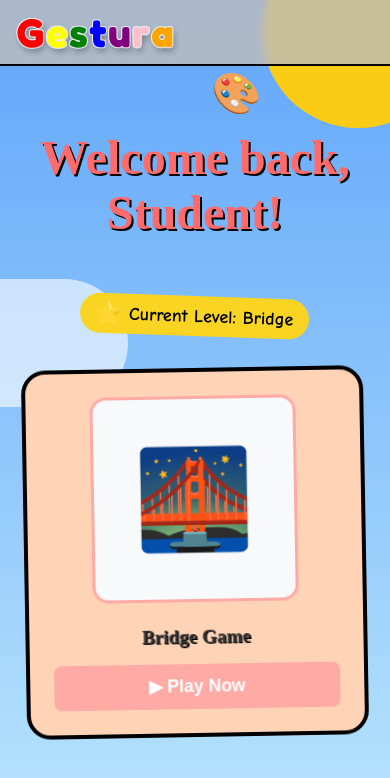
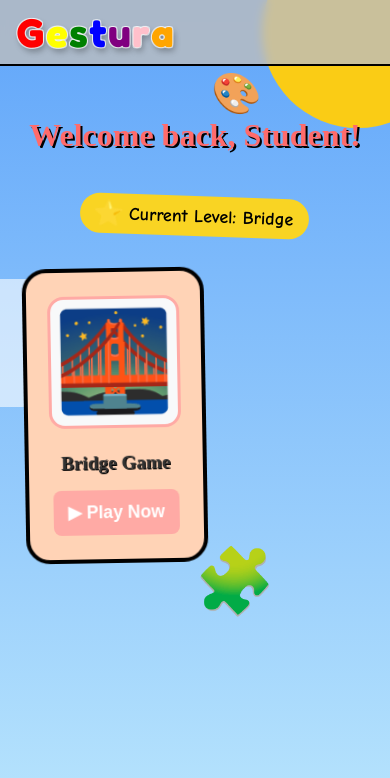
Before and after one commit to kevinb1ju/gestura, a React (Create React App) app in the folder client/: page /dashboard in a window 390 px wide. Shown: the top 778 px of the page. Built offline with nearby package versions, Linux system fonts and the light colour scheme.

Commit message:
UI: Hardened 'side-wise' grid for mobile with 2-column fallback

```diff
--- a/client/src/StudentDashboard.jsx
+++ b/client/src/StudentDashboard.jsx
@@ -123,6 +123,10 @@
     font-size: 3rem;
     color: #ff6b6b;
     text-shadow: 2px 2px 0 #000;
+
+    @media (max-width: 768px) {
+      font-size: 2rem;
+    }
   }
 
   .level {
@@ -148,9 +152,14 @@
 
 const GameGrid = styled.div`
   display: grid;
-  grid-template-columns: repeat(auto-fit, minmax(220px, 1fr));
-  gap: 1.5rem;
+  grid-template-columns: repeat(auto-fit, minmax(160px, 1fr));
+  gap: 1.25rem;
   justify-content: center;
+
+  @media (max-width: 480px) {
+    grid-template-columns: repeat(2, 1fr);
+    gap: 0.75rem;
+  }
 `;
 
 /* const GameCardWrapper = styled.div`
@@ -323,8 +332,8 @@
             >
               <div
                 style={{
-                  width: '200px',
-                  height: '200px',
+                  width: '100%',
+                  maxWidth: '180px',
                   aspectRatio: '1/1',
                   borderRadius: '1rem',
                   border: `3px solid ${game.buttonColor || '#007bff'}`,
```
